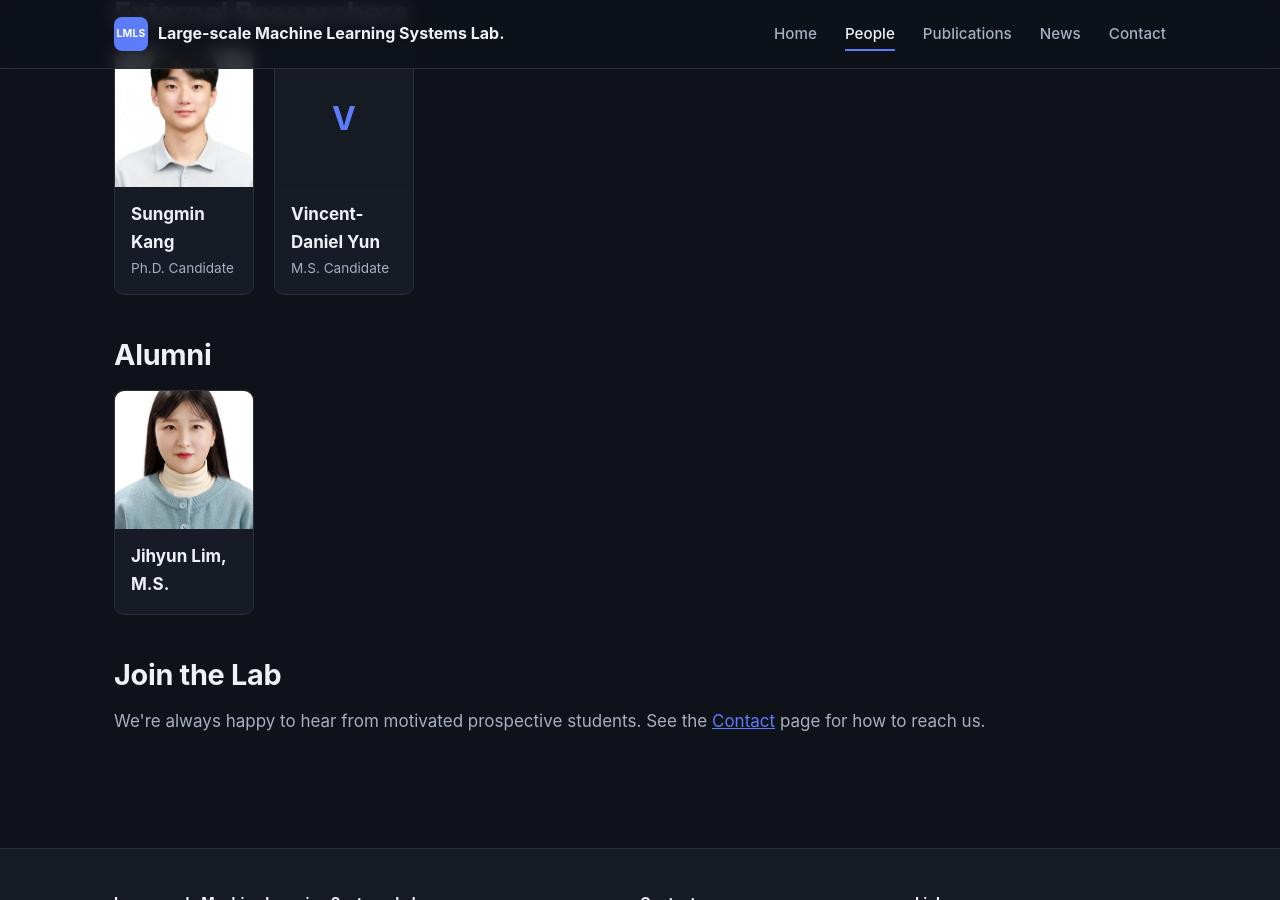
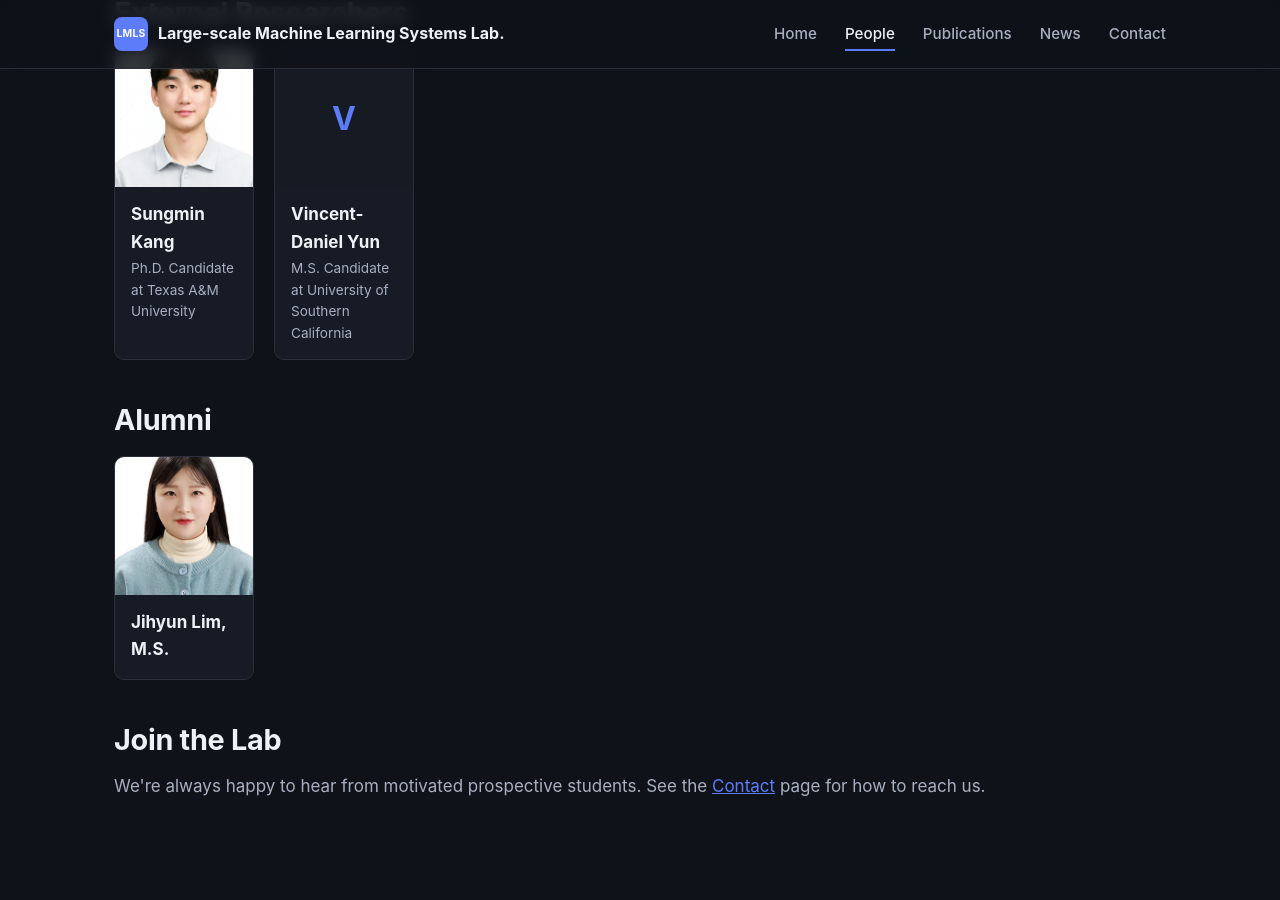
Before and after one commit to LMLS-Lab/lmls-lab.github.io, a Jekyll site: the page built from people.md, in a window 1280 px wide and 900 px high, scrolled down 1270 px. Built offline with Jekyll 4.4.1, drawn with Linux system fonts in a browser that asks for light colours.

Commit message:
Updated external researchers.

```diff
--- a/_people/daniel-yun.md
+++ b/_people/daniel-yun.md
@@ -1,6 +1,6 @@
 ---
 name: "Vincent-Daniel Yun"
-role: "M.S. Candidate"        # TODO: confirm exact title, e.g. "Assistant Professor"
+role: "M.S. Candidate at University of Southern California"        # TODO: confirm exact title, e.g. "Assistant Professor"
 group: "external"                       # faculty | phd | ms | undergrad | alumni
 order: 2                              # lower = shown first within its group
 email: "juyoung.yun@usc.edu"
--- a/_people/sungmin-kang.md
+++ b/_people/sungmin-kang.md
@@ -1,6 +1,6 @@
 ---
 name: "Sungmin Kang"
-role: "Ph.D. Candidate"        # TODO: confirm exact title, e.g. "Assistant Professor"
+role: "Ph.D. Candidate at Texas A&M University"        # TODO: confirm exact title, e.g. "Assistant Professor"
 group: "external"                       # faculty | phd | ms | undergrad | alumni
 order: 1                              # lower = shown first within its group
 email: "sungmin.kang@tamu.edu"
```
